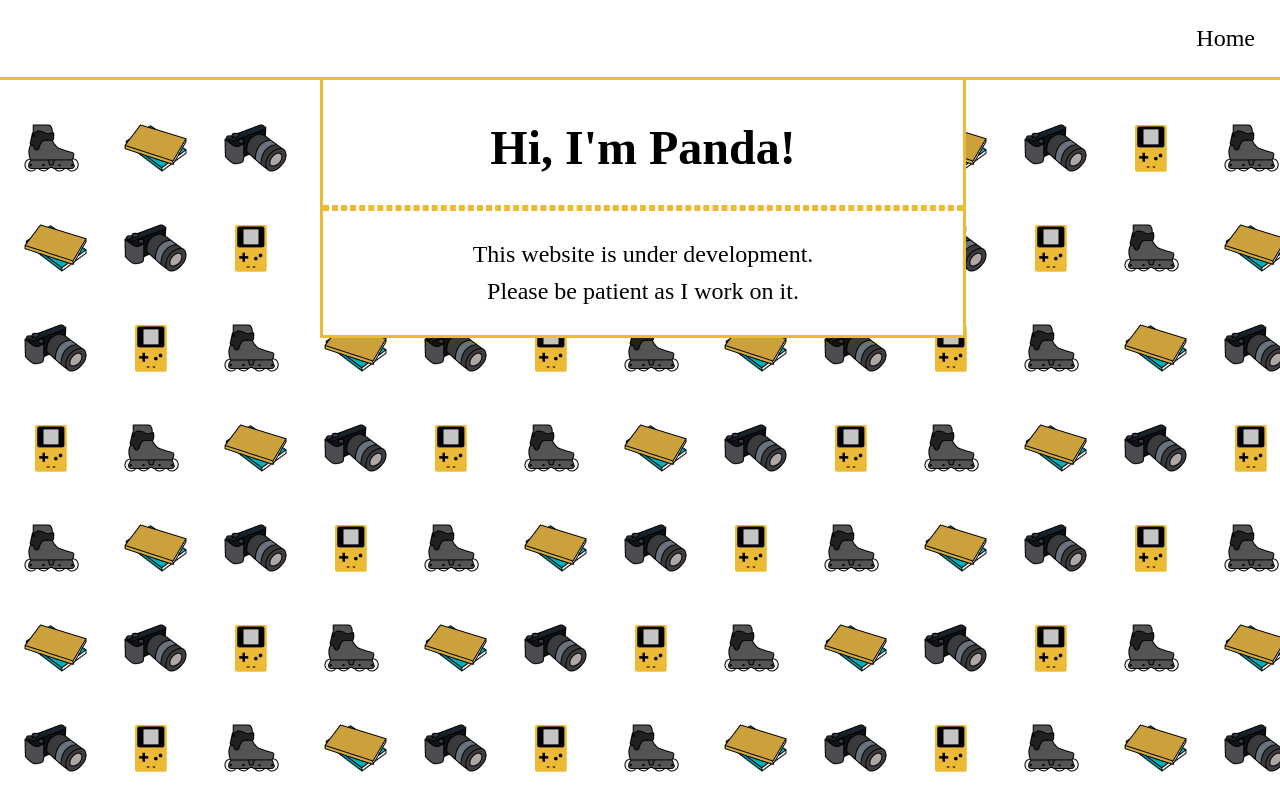
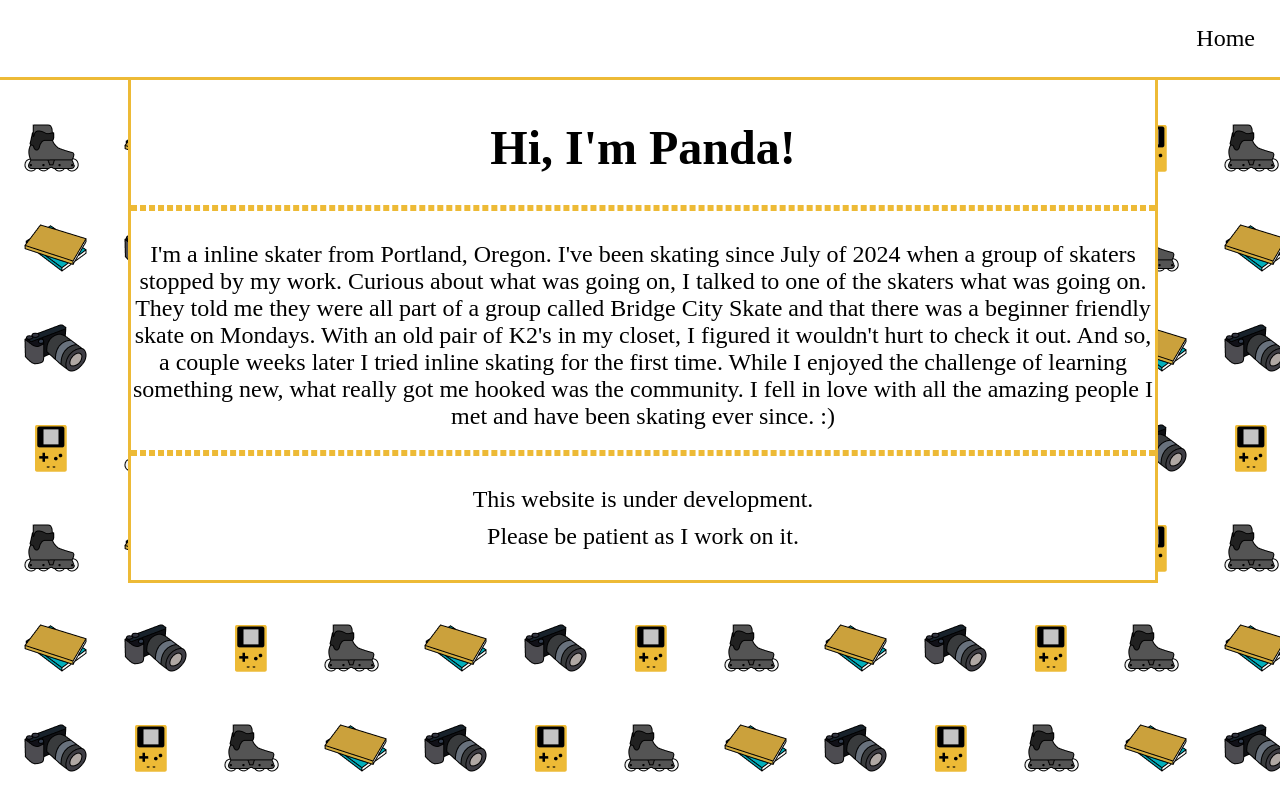
Before and after one commit to PandaSkatesPDX/PandaWebsite, a plain HTML site: page index.html in a window 1280 px wide. Drawn offline with Linux system fonts and the light colour scheme.

Commit message:
Smaller margins and About Me
Adjusted the margins to be smaller so that the body takes up more of the page
Added the first About Me paragraph, subject to changes and editing

```diff
--- a/index.html
+++ b/index.html
@@ -18,6 +18,10 @@
 
         <hr>
 
+        <p>I'm a inline skater from Portland, Oregon. I've been skating since July of 2024 when a group of skaters stopped by my work. Curious about what was going on, I talked to one of the skaters what was going on. They told me they were all part of a group called Bridge City Skate and that there was a beginner friendly skate on Mondays. With an old pair of K2's in my closet, I figured it wouldn't hurt to check it out. And so, a couple weeks later I tried inline skating for the first time. While I enjoyed the challenge of learning something new, what really got me hooked was the community. I fell in love with all the amazing people I met and have been skating ever since. :)</p>
+
+        <hr>
+
         <footer>
             <p class="footerP1">This website is under development.</p>
             <!-- <p class="footerP2">Not all pages are currently available.</p> -->
--- a/styles.css
+++ b/styles.css
@@ -32,8 +32,8 @@ body {
     border-right: 3px solid #EDBA36;
 
     margin-top: 0px;
-    margin-left: 25%;
-    max-width: 50%;
+    margin-left: 10%;
+    max-width: 80%;
 }
 
 h1 {
```
